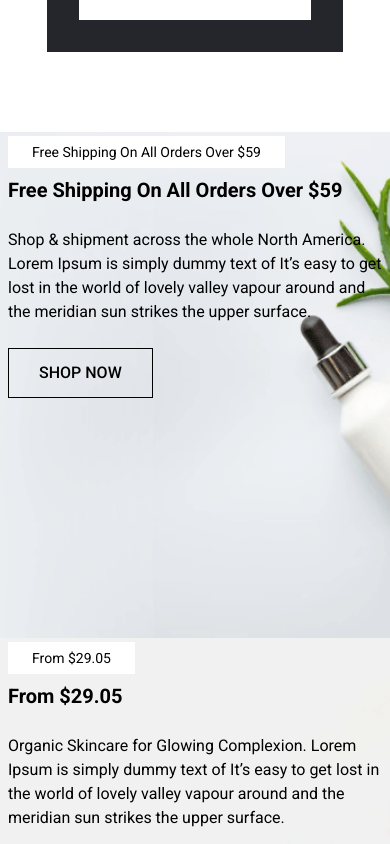
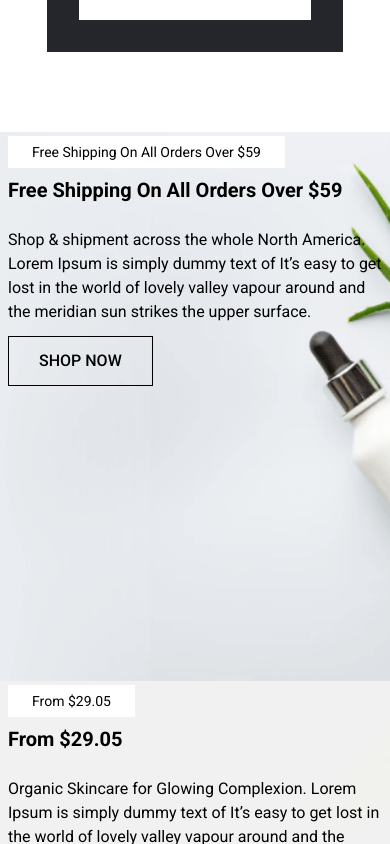
Before and after one commit to MIRNOMAN/root_shop_cart, a React (Vite) app: page / in a window 390 px wide. Shown: the part 6740-7584 px from the top of the page. Built offline with nearby package versions, Linux system fonts and the light colour scheme.

Commit message:
responsive

```diff
--- a/src/Components/FreeShipping/FreeShipping.jsx
+++ b/src/Components/FreeShipping/FreeShipping.jsx
@@ -8,15 +8,15 @@ const FreeShipping = () => {
      <section className="flex flex-col lg:flex-row items-center justify-between pt-20">
       {promotionalInfo.map((info) =>(
         <>
-        <div className="box relative w-full" key={info.id}>
-             <div className="w-full h-[60vh]">
+        <div className="box relative w-full " key={info.id}>
+             <div className="w-full h-[65vh]">
                  <img className="w-full h-full object-cover" src={info.image} alt="" />
              </div>
-             <div className="absolute top-0 left-0 p-2 md:p-8 lg:w-2/3">
+             <div className="absolute top-0 left-0 p-2 pb-6 md:p-8 lg:w-2/3">
                <span className="bg-white px-6 py-2 text-sm">{info.title}</span>
                <h1 className="my-3 text-xl font-semibold">{info.title}</h1>
                <p className="py-3">{info.description}</p>
-               <Link to="/shop"><button className="secondary-btn mt-3 uppercase"> shop now</button></Link>
+               <Link to="/shop"><button className="secondary-btn lg:mt-3  uppercase"> shop now</button></Link>
              </div>
         </div>
         </>
```
